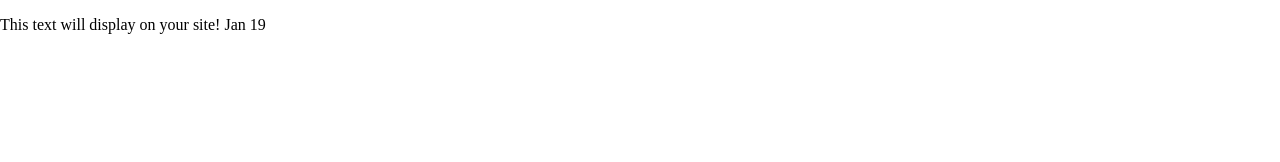
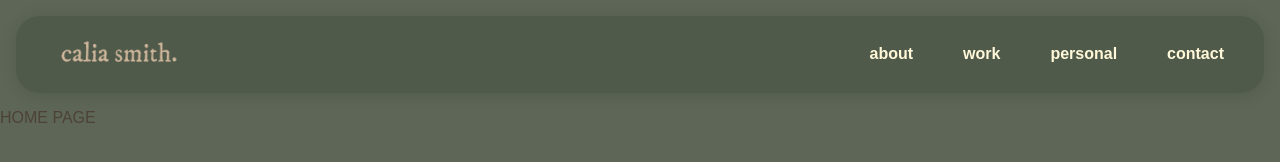
Before and after one commit to CSMI920/CaliaSmith-Portfolio, a plain HTML site: page index.html in a window 1280 px wide. Drawn offline with Linux system fonts and the light colour scheme; a web font is replaced by a local one.

Commit message:
[2] Green Nav. Bar Coded!

```diff
--- a/css/main.css
+++ b/css/main.css
@@ -1 +1,57 @@
-/* Place CSS styles here */
+
+body{
+font-family: "calmetta", sans-serif;
+font-weight: 400;
+font-style: normal;
+color: #4c4237;}
+
+a {
+    text-decoration: none;
+    color: #fff8d9;
+  transition: filter 0.3s ease, transform 0.3s ease;
+}
+a:hover {
+  color: #c5bb8e;
+  filter: brightness(0.7); /* 1 is normal, lower is darker */
+}
+
+.body-green{
+    background-color: #5e6757;
+    transition: color 0.3s ease;}
+
+.nav-bar {
+    margin: 16px;
+    padding: 20px 40px;
+    font-family: "calmetta", sans-serif;
+    font-weight: 800;
+    font-style: normal;
+
+
+    position: sticky;
+    top: 0;
+    z-index: 1000;
+
+    list-style-type: none;
+    display: flex;
+    border-radius: 24px;
+    gap: 50px;
+
+    justify-content: space-between;
+    align-items: center;
+
+    backdrop-filter: blur(10px);
+    box-shadow: 0 2px 20px -4px rgba(0,0,0,.2);
+    background-color: #444e3e7e;}
+
+.nav-bar:hover {
+   color: #2c3328cc; /* darker & slightly less transparent */
+    }
+
+.nav-bar li:first-child {
+    margin-right: auto;
+    color: #e2d9b0;}
+
+
+
+.logo{
+max-width: 130px;}
--- a/index.html
+++ b/index.html
@@ -18,13 +18,29 @@
 
   <link rel="stylesheet" href="css/normalize.css">
   <link rel="stylesheet" href="css/main.css">
+  <link rel="stylesheet" href="https://use.typekit.net/gix7xhx.css">
 
   <meta name="theme-color" content="#fafafa">
 </head>
 
-<body>
-  <!-- Place your site's HTML here -->
-  <p>This text will display on your site! Jan 19</p>
+<body class="body-green">
+
+<nav>
+  <ul class="nav-bar">
+    <li>
+      <a href="./index.html">
+        <img class="logo" src="./img/logo[yellow].png" alt="Logo">
+      </a>
+    </li>
+    <li><a href="">about</a></li>
+    <li><a href="">work</a></li>
+    <li><a href="">personal</a></li>
+    <li><a href="">contact</a></li>
+  </ul>
+</nav>
+
+  <p>HOME PAGE</p>
+
   <script src="js/main.js"></script>
 </body>
 
```
Also changed, not shown: img/logo[yellow].png (added).
